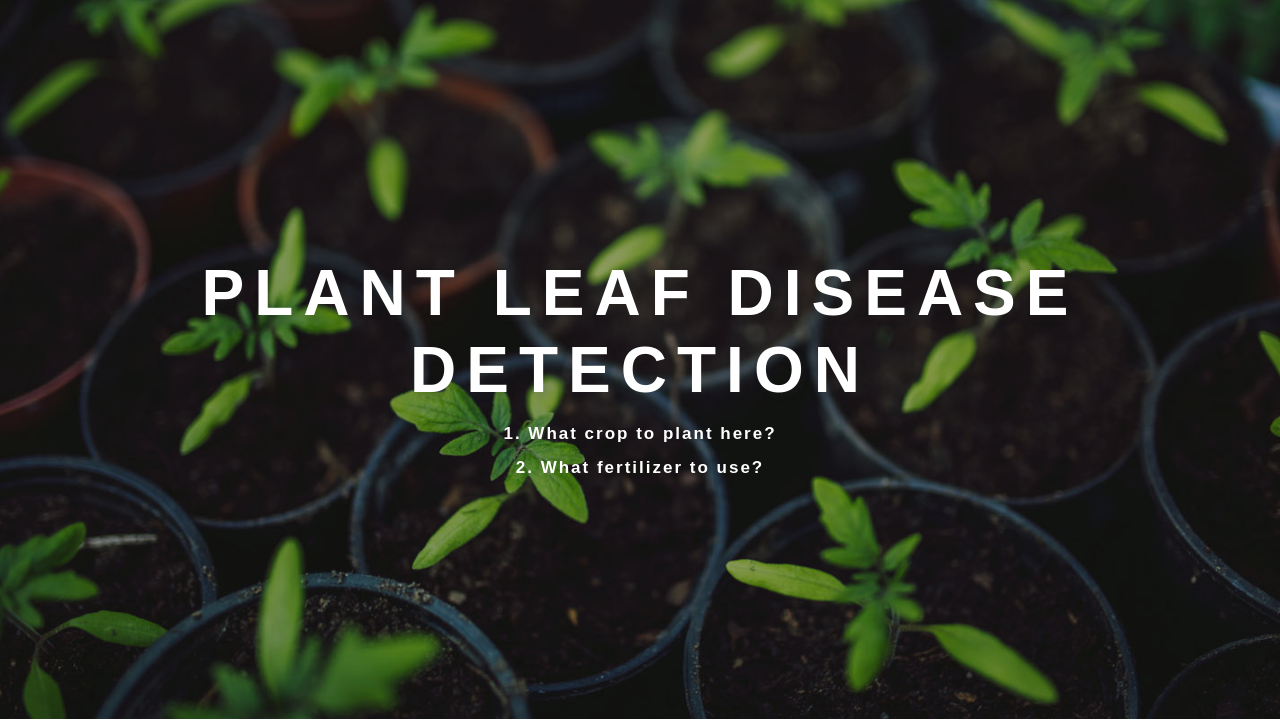
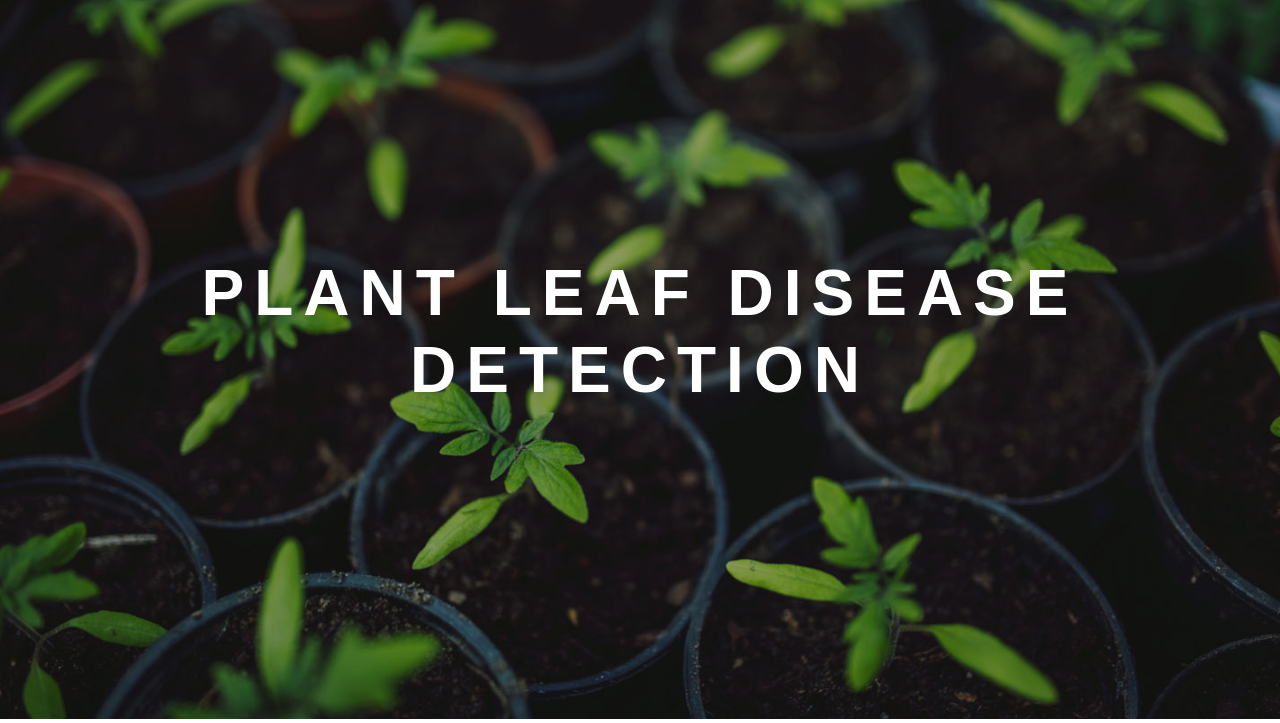
Before and after one commit to geetanjalisachdev20/geetanjali, a Flask app: page / in a window 1280 px wide. Shown: the part 82-805 px from the top of the page. Run offline with Flask 2, Linux system fonts and the light colour scheme; parts of the project's set-up code (start-up, migrations or seed data) failed here and were passed over; some libraries are stand-ins or nearby versions; some web fonts are replaced.

Commit message:
Update index.html

```diff
--- a/templates/index.html
+++ b/templates/index.html
@@ -12,8 +12,7 @@
 						<h3 class="text-wh">PLANT LEAF DISEASE DETECTION</h3>
 
 						<p class="text-li mx-auto mt-2">
-							1. What crop to plant here? <br>
-							2. What fertilizer to use? </p>
+
 					</div>
 				</div>
 			</div>
```
